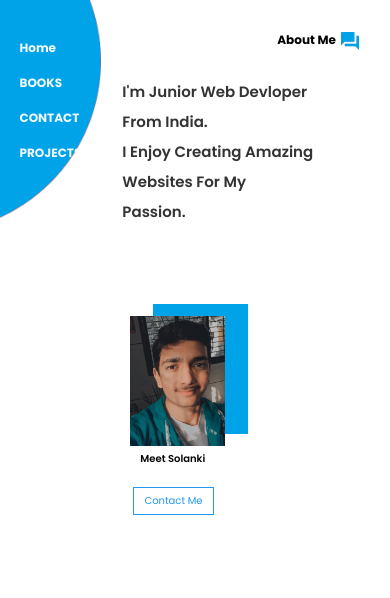
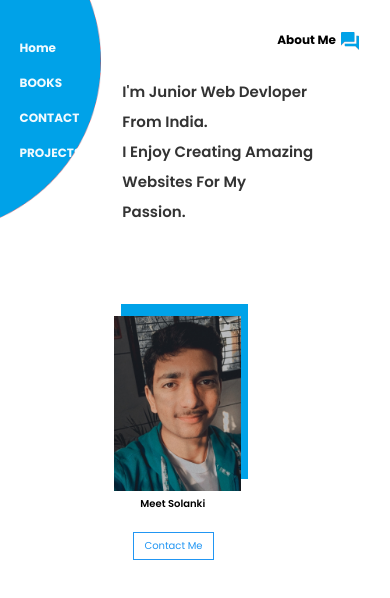
Before and after one commit to meets4/md, a plain HTML site: page index.html in a window 390 px wide. Shown: the part 10-608 px from the top of the page. Drawn offline with Linux system fonts and the light colour scheme; a web font is replaced by a local one.

Commit message:
Update project_2.css

```diff
--- a/project_2.css
+++ b/project_2.css
@@ -180,7 +180,7 @@ span a{
     .col-2 img{
         margin-top:30%;
         margin-right: 35px;
-        width:32%;
+        width:43%;
     }
     #back-image{
         margin-right: 80px;
```
